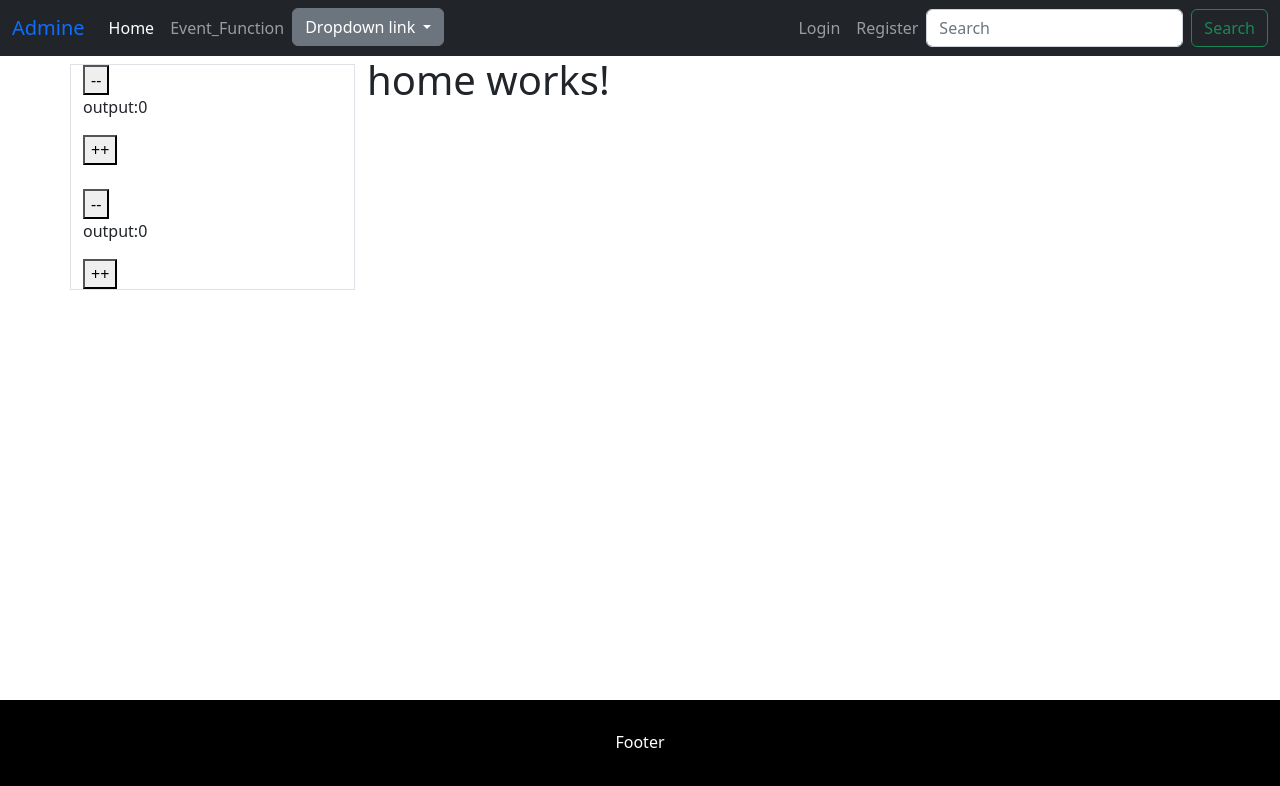
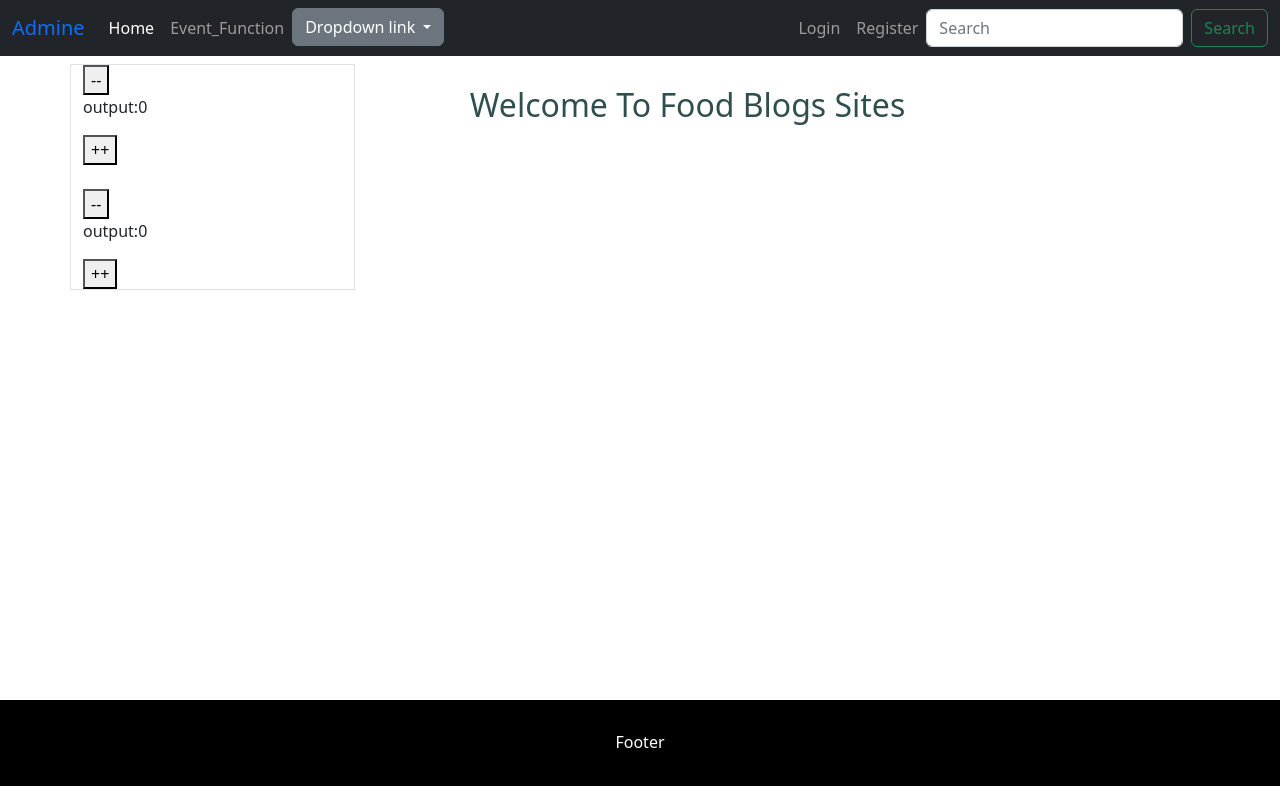
Before and after one commit to akashkumargupta560/adminpanal, an Angular app: page /home in a window 1280 px wide. Shown: the top 786 px of the page. Built offline with nearby package versions, Linux system fonts and the light colour scheme.

Commit message:
create home component

```diff
--- a/src/app/home/home.component.css
+++ b/src/app/home/home.component.css
@@ -0,0 +1,6 @@
+.blog{
+    text-align: center;
+    color: darkslategrey;
+    padding-top: 30px;
+
+}
--- a/src/app/home/home.component.html
+++ b/src/app/home/home.component.html
@@ -1 +1 @@
-<h1>home works!</h1>
+<h2 class="blog">Welcome To Food Blogs Sites </h2>
```
